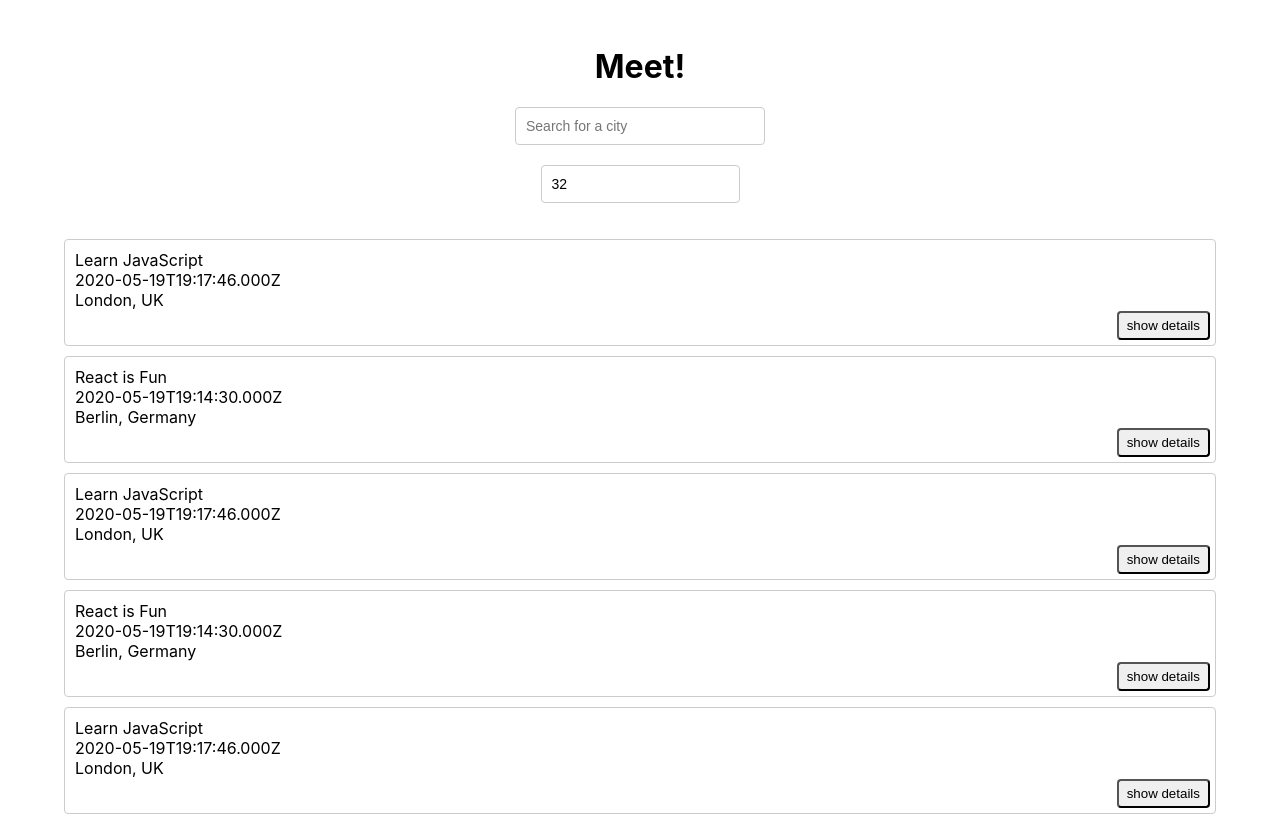
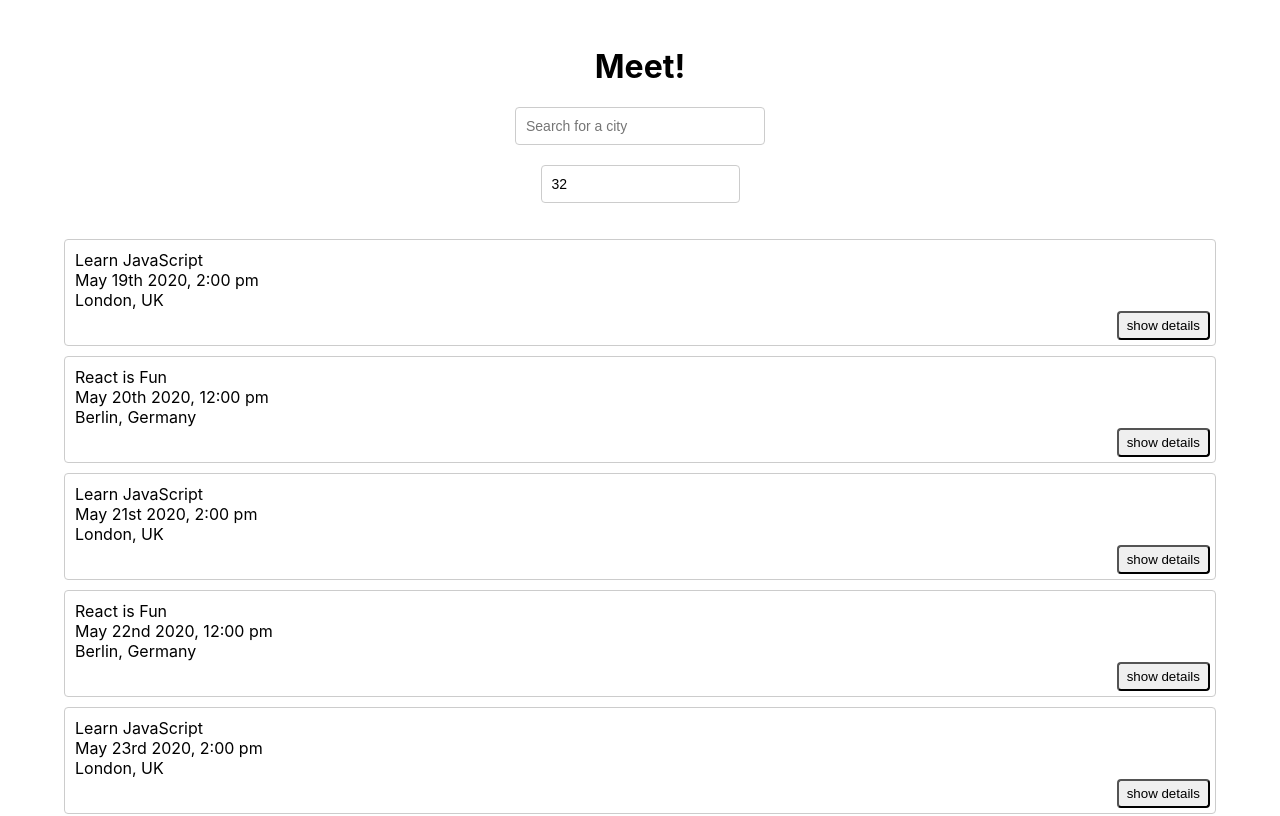
Before and after one commit to thompson-stephen113/meet, a React (Create React App) app: page / in a window 1280 px wide. Shown: the top 816 px of the page. Built offline with nearby package versions, Linux system fonts and the light colour scheme; what atatus-spa would draw is missing.

Commit message:
updated the format of event date/time

```diff
--- a/src/components/Event.js
+++ b/src/components/Event.js
@@ -1,4 +1,5 @@
 import { useState } from "react";
+import moment from "moment";
 
 const Event = ({ event }) => {
     const [showDetails, setShowDetails] = useState(false);
@@ -7,7 +8,7 @@ const Event = ({ event }) => {
         // Event item
         <li className="event">
             <div className="summary">{event.summary}</div>
-            <div className="startTime">{event.created}</div>
+            <div className="startTime">{moment(event.start.dateTime).format("MMMM Do YYYY, h:mm a")}</div>
             <div className="location">{event.location}</div>
 
             {/* show details/hide details button */}
```
